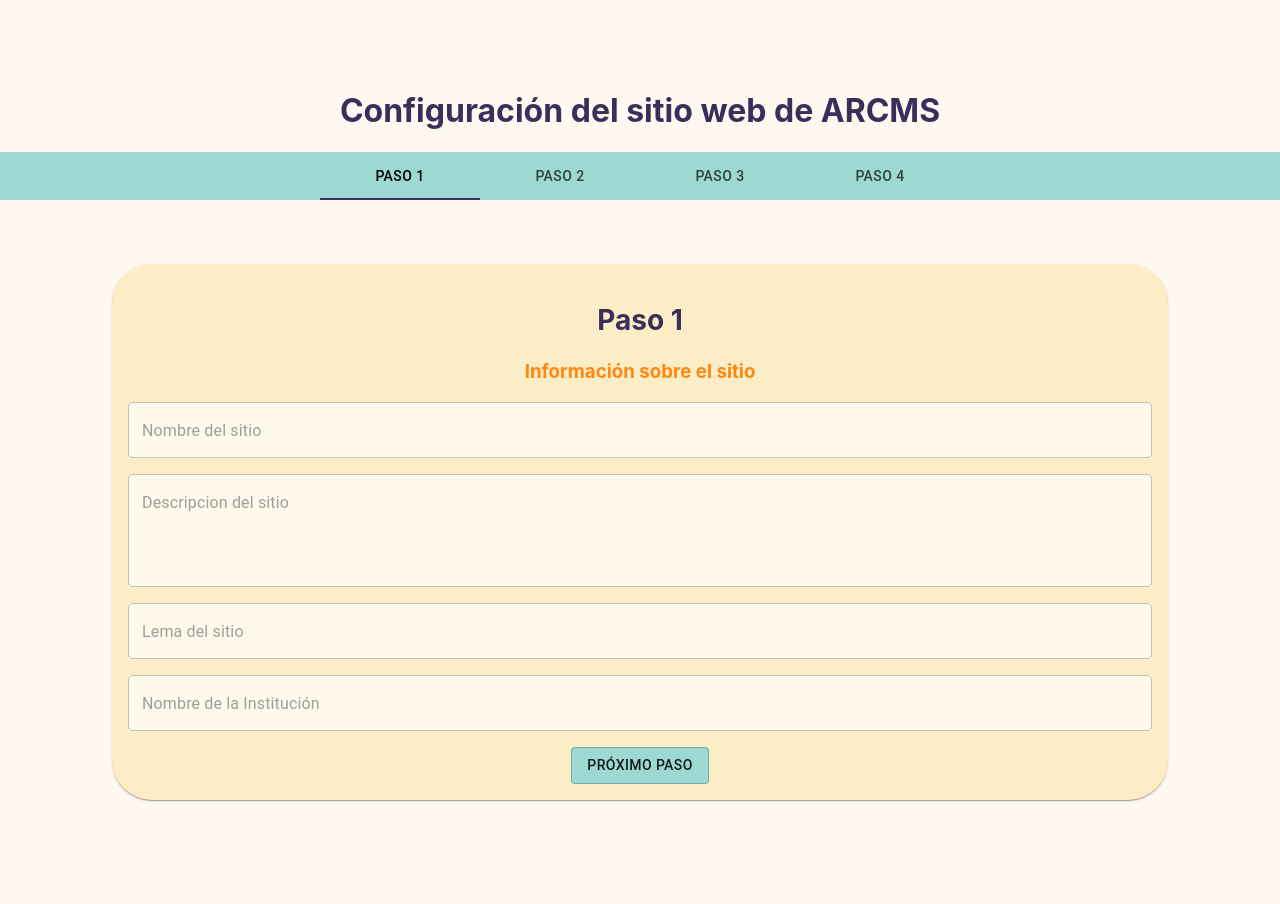
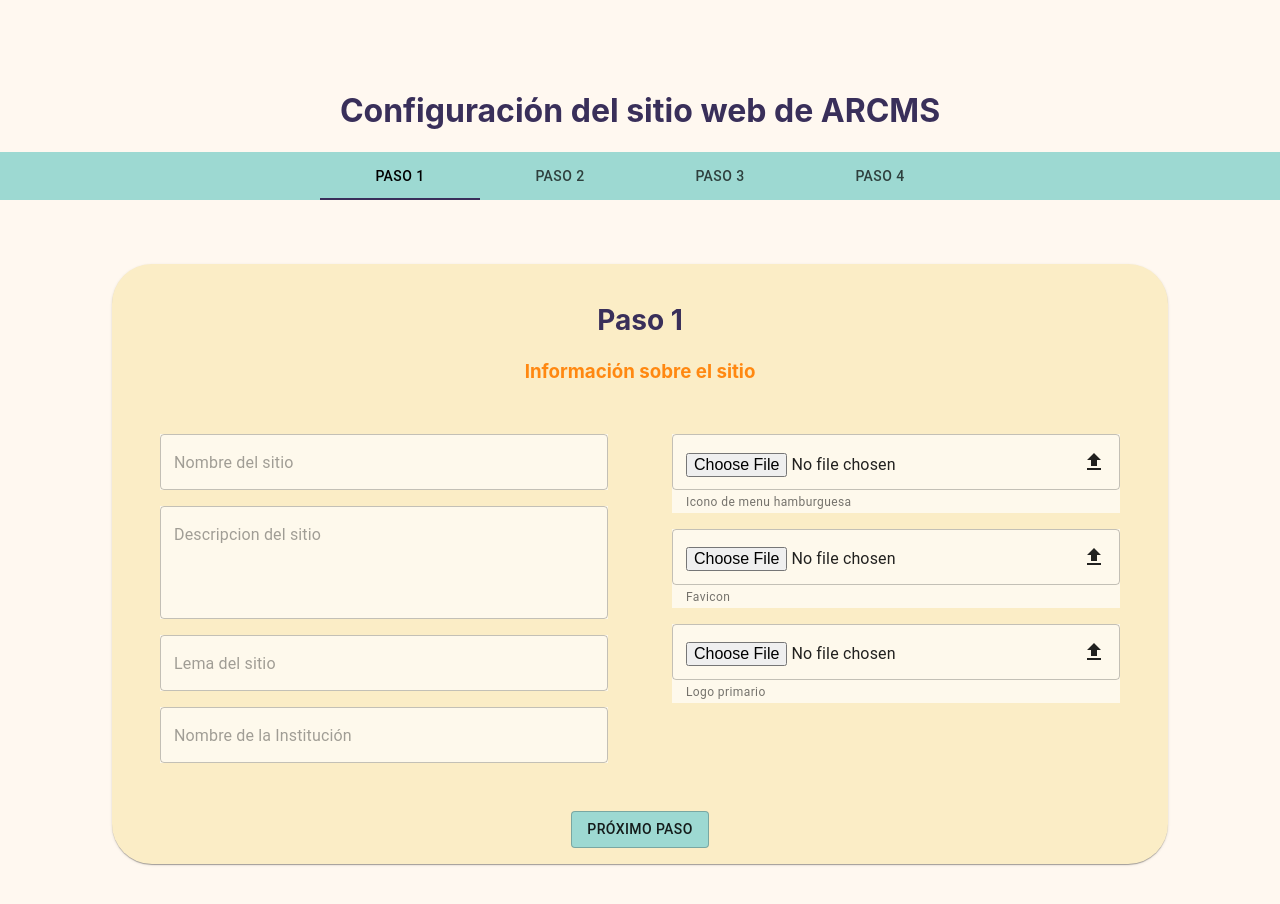
Before and after one commit to renegng/arcms_fe, a React (Create React App) app: page /setup in a window 1280 px wide. Shown: the top 904 px of the page. Built offline with nearby package versions, Linux system fonts and the light colour scheme.

Commit message:
step 1 file upload inputs

```diff
--- a/src/components/SetupSteps/StepOne.jsx
+++ b/src/components/SetupSteps/StepOne.jsx
@@ -1,6 +1,7 @@
 import React, {useState} from 'react'
 import { connect } from 'react-redux'
-import { withStyles, TextField, Typography, Button, Card, Tab, Tabs} from '@material-ui/core'
+import { withStyles, TextField, Typography, Button, Card, IconButton} from '@material-ui/core'
+import { Upload } from '@mui/icons-material'
 
 const styles = {
     root: {
@@ -28,9 +29,8 @@
 
   stepOneInputs: {
     display: 'flex',
-    flexDirection: 'column',
-    width: '100%',
-    // alignItems: 'center'
+    // width: '100%',
+    justifyContent: 'space-evenly'
   },
 
   buttons: {
@@ -38,6 +38,12 @@
     // marginTop: '20rem'
   },
 
+  inputColumns: {
+    display: 'flex',
+    flexDirection: 'column',
+    width: '100%',
+    padding: '2rem'
+  }
 
 }
 
@@ -55,7 +61,8 @@
             </h3>
             <div className={classes.stepOneInputs}>
 
-              <TextField className={classes.textfields} variant="outlined" placeholder="Nombre del sitio" />
+              <div className={classes.inputColumns}>
+                <TextField className={classes.textfields} variant="outlined" placeholder="Nombre del sitio" />
 
               <TextField className={classes.textfields}  placeholder="Descripcion del sitio" multiline rows={4} variant="outlined" />
 
@@ -63,8 +70,16 @@
 
               <TextField className={classes.textfields}  variant="outlined" placeholder="Nombre de la Institución" />
 
-              {/*main logo upload*/}
-              {/* menu/icon logo upload */}
+
+              </div>
+
+              <div className={classes.inputColumns}>
+                <TextField type="file" className={classes.textfields}  variant="outlined" helperText="Icono de menu hamburguesa" InputProps={{endAdornment: <Upload /> }}/>
+                <TextField type="file" className={classes.textfields}  variant="outlined" helperText="Favicon" InputProps={{endAdornment: <Upload /> }} />
+                <TextField type="file" className={classes.textfields}  variant="outlined" helperText="Logo primario" InputProps={{endAdornment: <Upload /> }}/>
+
+              </div>
+
 
             </div>
 <Button variant='outlined' className={classes.buttons} onClick={() => handleTabChange(null, nextValue)}>
```
